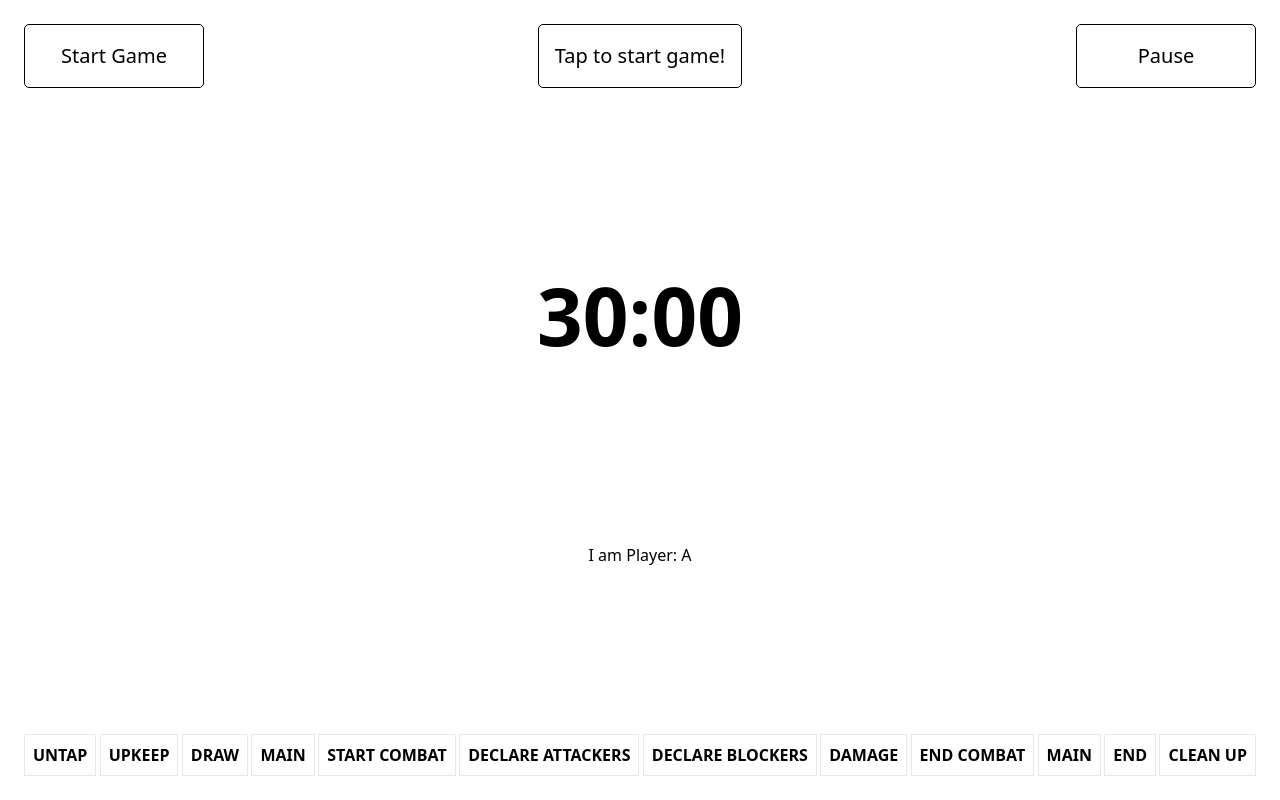
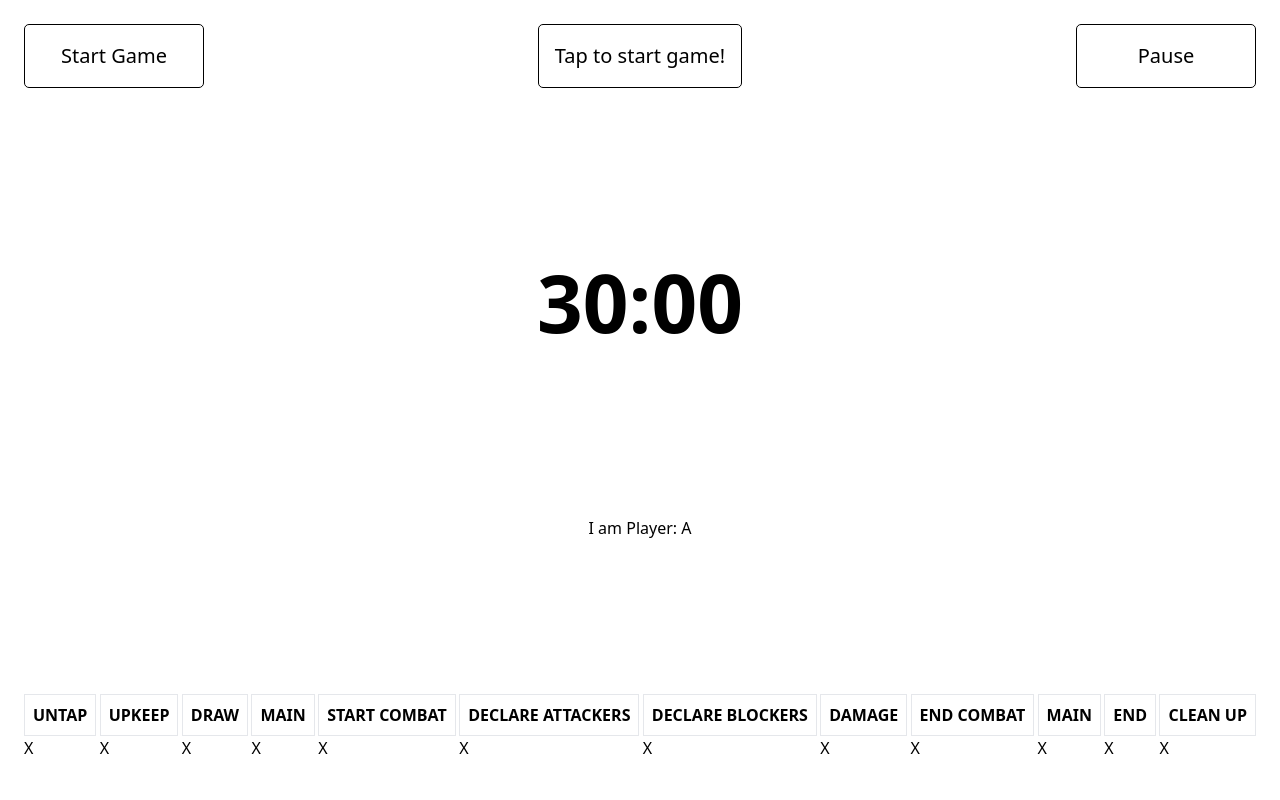
Before and after one commit to JoaquinRF/mtg-clock, a React (Create React App) app: page / in a window 1280 px wide. Shown: the top 800 px of the page. Built offline with nearby package versions, Linux system fonts and the light colour scheme.

Commit message:
Added step sequence add stop data

```diff
--- a/package.json
+++ b/package.json
@@ -10,6 +10,7 @@
     "@types/node": "^16.18.4",
     "@types/react": "^18.0.26",
     "@types/react-dom": "^18.0.9",
+    "classnames": "^2.3.2",
     "react": "^18.2.0",
     "react-dom": "^18.2.0",
     "react-scripts": "5.0.1",
--- a/src/components/PageContainer.tsx
+++ b/src/components/PageContainer.tsx
@@ -1,6 +1,6 @@
 import React, { useEffect, useRef, useState } from 'react'
 import { useMasterClock } from '../hooks/useMasterClock'
-import { passPriority, pauseTime, takePriority } from '../mockServer/server'
+import { getCurrentTurnInfo, passPriority, pauseTime, takePriority } from '../mockServer/server'
 import Clock from './Clock'
 import PriorityIndicator from './PriorityIndicator'
 import StepContainer from './StepContainer'
@@ -11,7 +11,7 @@ type Props = { playerInfo: { name: string, playerIndex: number } }
 export const HEADER_BUTTON_WIDTH = 'min-w-[180px]'
 
 function PageContainer({ playerInfo }: Props) {
-    const { time, currentPlayerInfo, currentTurn } = useMasterClock(playerInfo.name)
+    const { time, currentPlayerInfo, currentTurnInfo, myStopIndicators } = useMasterClock(playerInfo.name)
 
     const handleOnClick = () => {
         if (currentPlayerInfo.playerIndex === playerInfo.playerIndex) passPriority(playerInfo.playerIndex)
@@ -21,7 +21,7 @@ function PageContainer({ playerInfo }: Props) {
         <div className='page-container'>
             <div className='flex justify-between'>
 
-                <TurnIndicator playerName={currentTurn} />
+                <TurnIndicator playerName={currentTurnInfo.name} />
                 <PriorityIndicator currentPlayer={currentPlayerInfo.name} />
 
 
@@ -32,7 +32,7 @@ function PageContainer({ playerInfo }: Props) {
 
             <Clock onClick={handleOnClick} time={time} />
             <div className='flex justify-center'>I am Player: {playerInfo.name}</div>
-            <StepContainer />
+            <StepContainer stopIndicatorInfo={myStopIndicators} currentStepId={currentTurnInfo.stepId} />
         </div>
     )
 }
--- a/src/components/Step.tsx
+++ b/src/components/Step.tsx
@@ -1,10 +1,21 @@
+import classNames from 'classnames';
 import React from 'react'
 
-type Props = { step: any }
+type Props = {
+    isCurrentStep: boolean;
+    step: any;
+    stopOnMyTurn: boolean;
+    stopOnOpponentsTurn: boolean;
+}
 
-function Step({ step }: Props) {
+function Step({ isCurrentStep, step, stopOnMyTurn, stopOnOpponentsTurn }: Props) {
     return (
-        <div className='font-bold border p-2 flex items-center'>{step.toUpperCase()}</div>
+        <div className='flex flex-col'>
+            {stopOnOpponentsTurn && <div>X</div>}
+            <div className={classNames('font-bold border p-2 flex items-center  ', { 'bg-orange-300': isCurrentStep })}>{step.toUpperCase()}</div>
+            {stopOnMyTurn && <div>X</div>}
+        </div>
+
     )
 }
 
--- a/src/components/StepContainer.tsx
+++ b/src/components/StepContainer.tsx
@@ -1,28 +1,35 @@
 import React from 'react'
 import Step from './Step'
 
-type Props = {}
+type Props = {
+    currentStepId: number | null;
+    stopIndicatorInfo: { stepId: number; myTurn: boolean; opponentsTurn: boolean }[]
+}
 
 const STEPS = [
-    'untap',
-    'upkeep',
-    'draw',
-    'main',
-    'start combat',
-    'declare attackers',
-    'declare blockers',
-    'damage',
-    'end combat',
-    'main',
-    'end',
-    'clean up'
+    { id: 0, name: 'untap' },
+    { id: 1, name: 'upkeep' },
+    { id: 2, name: 'draw' },
+    { id: 3, name: 'main' },
+    { id: 4, name: 'start combat' },
+    { id: 5, name: 'declare attackers' },
+    { id: 6, name: 'declare blockers' },
+    { id: 7, name: 'damage' },
+    { id: 8, name: 'end combat' },
+    { id: 9, name: 'main' },
+    { id: 10, name: 'end' },
+    { id: 11, name: 'clean up' }
 ]
 
-function StepContainer({ }: Props) {
+function StepContainer({ currentStepId, stopIndicatorInfo }: Props) {
+
     return (
-        <div className='flex flex-row justify-between overflow-auto'>
+        <div className='flex flex-row justify-between overflow-auto mb-4'>
             {STEPS.map((step, index) => {
-                return <Step key={index} step={step} />
+                const isCurrentStep = currentStepId === step.id
+                const stopInfo = stopIndicatorInfo.find(stopIndicator => step.id === stopIndicator.stepId)
+                const { myTurn: stopOnMyTurn, opponentsTurn: stopOnOpponentsTurn } = stopInfo ? stopInfo : { myTurn: false, opponentsTurn: false }
+                return <Step stopOnMyTurn={stopOnMyTurn} stopOnOpponentsTurn={stopOnOpponentsTurn} isCurrentStep={isCurrentStep} key={step.id} step={step.name} />
             })}
         </div>
     )
--- a/src/hooks/useMasterClock.ts
+++ b/src/hooks/useMasterClock.ts
@@ -1,11 +1,12 @@
 import React, { useEffect, useState } from "react";
-import { getClockTime, getCurrentPlayerInfo, getCurrentTurnInfo, getPlayerIndex } from "../mockServer/server";
+import { getClockTime, getCurrentPlayerInfo, getCurrentTurnInfo, getPlayerIndex, getStopIndicatorInfo } from "../mockServer/server";
 
 export function useMasterClock(playerName: string) {
     const playerIndex = getPlayerIndex(playerName)
     const [time, setTime] = useState(getClockTime(playerIndex))
     const [currentPlayerInfo, setCurrentPlayer] = useState(getCurrentPlayerInfo());
     const [currentTurn, setCurrentTurn] = useState(getCurrentTurnInfo())
+    const [myStopIndicators, setMyStopIndicators] = useState(getStopIndicatorInfo(playerIndex))
 
     useEffect(() => {
         let interval: any = null;
@@ -15,11 +16,12 @@ export function useMasterClock(playerName: string) {
                 setTime(getClockTime(playerIndex));
                 setCurrentPlayer(getCurrentPlayerInfo())
                 setCurrentTurn(getCurrentTurnInfo())
+                setMyStopIndicators(getStopIndicatorInfo(playerIndex))
             }, 1000);
 
             return () => clearInterval(interval)
         }
     })
 
-    return ({ time: time, currentPlayerInfo: currentPlayerInfo, currentTurn: currentTurn })
+    return ({ time: time, currentPlayerInfo: currentPlayerInfo, currentTurnInfo: currentTurn, myStopIndicators: myStopIndicators })
 }
--- a/src/mockServer/server.ts
+++ b/src/mockServer/server.ts
@@ -3,11 +3,95 @@ const minute = 60 * second;
 const startingTime = 30 * minute
 
 export const clocks = [
-    { playerName: 'A', timeInSeconds: startingTime },
-    { playerName: 'B', timeInSeconds: startingTime },
-    { playerName: 'C', timeInSeconds: startingTime },
-    { playerName: 'D', timeInSeconds: startingTime }
+    {
+        playerName: 'A',
+        timeInSeconds: startingTime,
+        stopIndicators: [
+            { stepId: 0, myTurn: true, opponentsTurn: false },
+            { stepId: 1, myTurn: true, opponentsTurn: false },
+            { stepId: 2, myTurn: true, opponentsTurn: false },
+            { stepId: 3, myTurn: true, opponentsTurn: false },
+            { stepId: 4, myTurn: true, opponentsTurn: false },
+            { stepId: 5, myTurn: true, opponentsTurn: false },
+            { stepId: 6, myTurn: true, opponentsTurn: false },
+            { stepId: 7, myTurn: true, opponentsTurn: false },
+            { stepId: 8, myTurn: true, opponentsTurn: false },
+            { stepId: 9, myTurn: true, opponentsTurn: false },
+            { stepId: 10, myTurn: true, opponentsTurn: false },
+            { stepId: 11, myTurn: true, opponentsTurn: false }
+        ]
+    },
+    {
+        playerName: 'B',
+        timeInSeconds: startingTime,
+        stopIndicators: [
+            { stepId: 0, myTurn: true, opponentsTurn: false },
+            { stepId: 1, myTurn: true, opponentsTurn: false },
+            { stepId: 2, myTurn: true, opponentsTurn: false },
+            { stepId: 3, myTurn: true, opponentsTurn: false },
+            { stepId: 4, myTurn: true, opponentsTurn: false },
+            { stepId: 5, myTurn: true, opponentsTurn: false },
+            { stepId: 6, myTurn: true, opponentsTurn: false },
+            { stepId: 7, myTurn: true, opponentsTurn: false },
+            { stepId: 8, myTurn: true, opponentsTurn: false },
+            { stepId: 9, myTurn: true, opponentsTurn: false },
+            { stepId: 10, myTurn: true, opponentsTurn: false },
+            { stepId: 11, myTurn: true, opponentsTurn: false }
+        ]
+    },
+    {
+        playerName: 'C',
+        timeInSeconds: startingTime,
+        stopIndicators: [
+            { stepId: 0, myTurn: true, opponentsTurn: false },
+            { stepId: 1, myTurn: true, opponentsTurn: false },
+            { stepId: 2, myTurn: true, opponentsTurn: false },
+            { stepId: 3, myTurn: true, opponentsTurn: false },
+            { stepId: 4, myTurn: true, opponentsTurn: false },
+            { stepId: 5, myTurn: true, opponentsTurn: false },
+            { stepId: 6, myTurn: true, opponentsTurn: false },
+            { stepId: 7, myTurn: true, opponentsTurn: false },
+            { stepId: 8, myTurn: true, opponentsTurn: false },
+            { stepId: 9, myTurn: true, opponentsTurn: false },
+            { stepId: 10, myTurn: true, opponentsTurn: false },
+            { stepId: 11, myTurn: true, opponentsTurn: false }
+        ]
+    },
+    {
+        playerName: 'D',
+        timeInSeconds: startingTime,
+        stopIndicators: [
+            { stepId: 0, myTurn: true, opponentsTurn: false },
+            { stepId: 1, myTurn: true, opponentsTurn: false },
+            { stepId: 2, myTurn: true, opponentsTurn: false },
+            { stepId: 3, myTurn: true, opponentsTurn: false },
+            { stepId: 4, myTurn: true, opponentsTurn: false },
+            { stepId: 5, myTurn: true, opponentsTurn: false },
+            { stepId: 6, myTurn: true, opponentsTurn: false },
+            { stepId: 7, myTurn: true, opponentsTurn: false },
+            { stepId: 8, myTurn: true, opponentsTurn: false },
+            { stepId: 9, myTurn: true, opponentsTurn: false },
+            { stepId: 10, myTurn: true, opponentsTurn: false },
+            { stepId: 11, myTurn: true, opponentsTurn: false }
+        ]
+    }
 ]
+
+const STEPS = [
+    'untap',
+    'upkeep',
+    'draw',
+    'main',
+    'start combat',
+    'declare attackers',
+    'declare blockers',
+    'damage',
+    'end combat',
+    'main',
+    'end',
+    'clean up'
+]
+let currentStepByIndex: number | null = null;
 let currentPlayerPriorityByIndex: number | null = null;
 let currentTurnByPlayerIndex: number | null = null;
 let isPaused = false;
@@ -20,12 +104,23 @@ setInterval(
     }, second
 )
 
+const incrementStep = () => {
+    if (currentStepByIndex !== null && STEPS.length == (currentStepByIndex + 1)) {
+        currentStepByIndex = 0
+    }
+    else currentStepByIndex !== null && ++currentStepByIndex
+}
+
 export const getPlayerIndex = (playerName: string) => {
     return clocks.findIndex((clock) => clock.playerName === playerName)
 }
 
 export const getClockTime = (playerIndex: number) => {
     return clocks[playerIndex].timeInSeconds;
+}
+
+export const getStopIndicatorInfo = (playerIndex: number) => {
+    return clocks[playerIndex].stopIndicators
 }
 
 export const pauseTime = () => {
@@ -36,11 +131,15 @@ export const passPriority = (playerIndex: number) => {
     if (isPaused) return;
     if (playerIndex === currentPlayerPriorityByIndex) {
         if (playerIndex === currentTurnByPlayerIndex) {
-            if (currentPlayerPriorityByIndex + 1 === clocks.length) {
-                currentPlayerPriorityByIndex = currentTurnByPlayerIndex = 0;
-            } else {
-                currentPlayerPriorityByIndex = currentTurnByPlayerIndex += 1;
+            if (currentStepByIndex !== null && STEPS.length == (currentStepByIndex + 1)) {
+                if (currentPlayerPriorityByIndex + 1 === clocks.length) {
+                    currentPlayerPriorityByIndex = currentTurnByPlayerIndex = 0;
+                } else {
+                    currentPlayerPriorityByIndex = currentTurnByPlayerIndex += 1;
+                }
             }
+            incrementStep()
+
         }
         else currentPlayerPriorityByIndex = currentTurnByPlayerIndex
     }
@@ -48,6 +147,7 @@ export const passPriority = (playerIndex: number) => {
 
 const startGame = (playerIndex: number) => {
     currentPlayerPriorityByIndex = currentTurnByPlayerIndex = playerIndex;
+    currentStepByIndex = 0;
 }
 
 export const takePriority = (playerIndex: number) => {
@@ -62,5 +162,7 @@ export const getCurrentPlayerInfo = () => {
 }
 
 export const getCurrentTurnInfo = () => {
-    return currentTurnByPlayerIndex !== null ? clocks[currentTurnByPlayerIndex].playerName : null;
+    const name: string | null = currentTurnByPlayerIndex !== null ?
+        clocks[currentTurnByPlayerIndex].playerName : null;
+    return { name: name, stepId: currentStepByIndex }
 }
```
Also changed, not shown: 1 other file (tests, documents, lock files or other folders).
